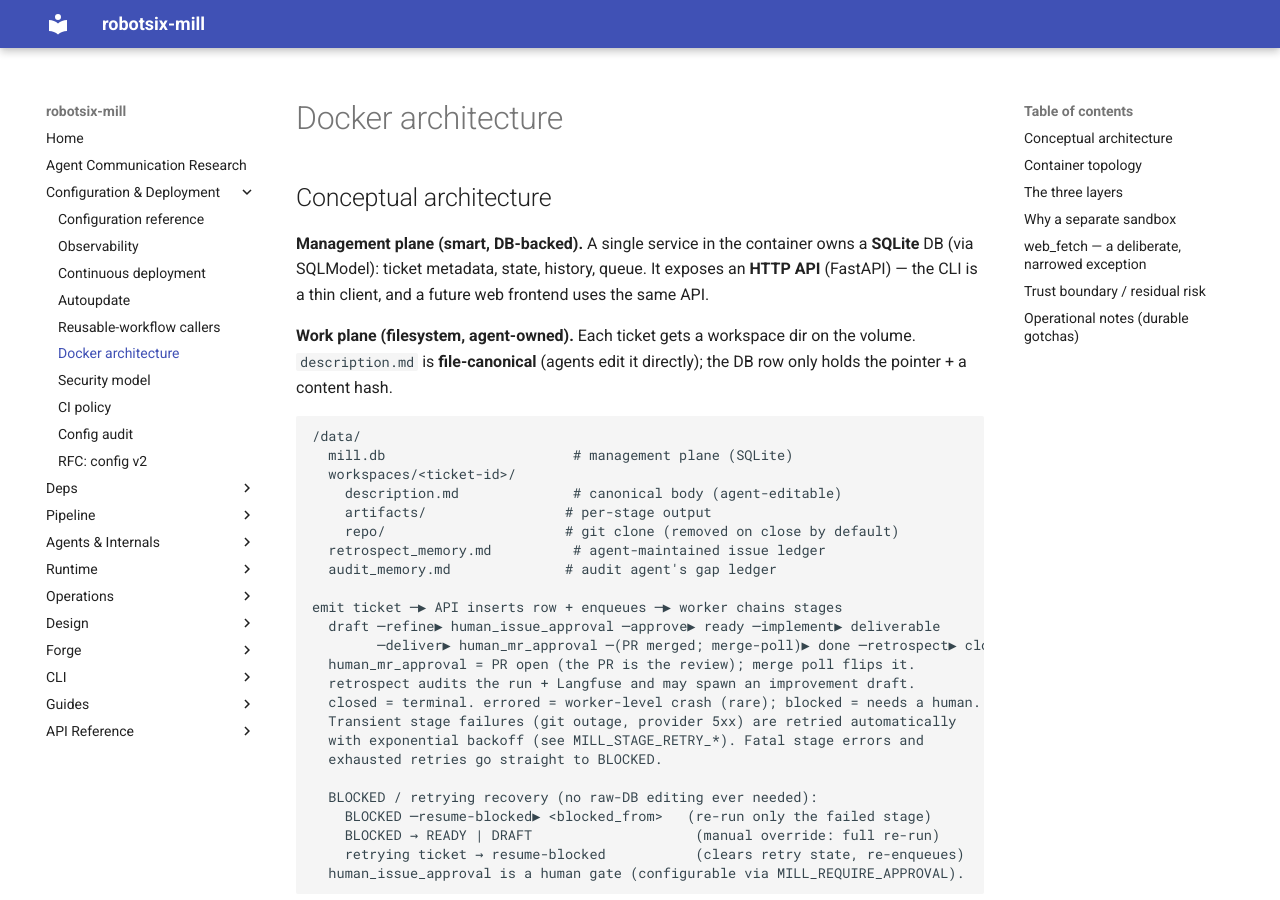
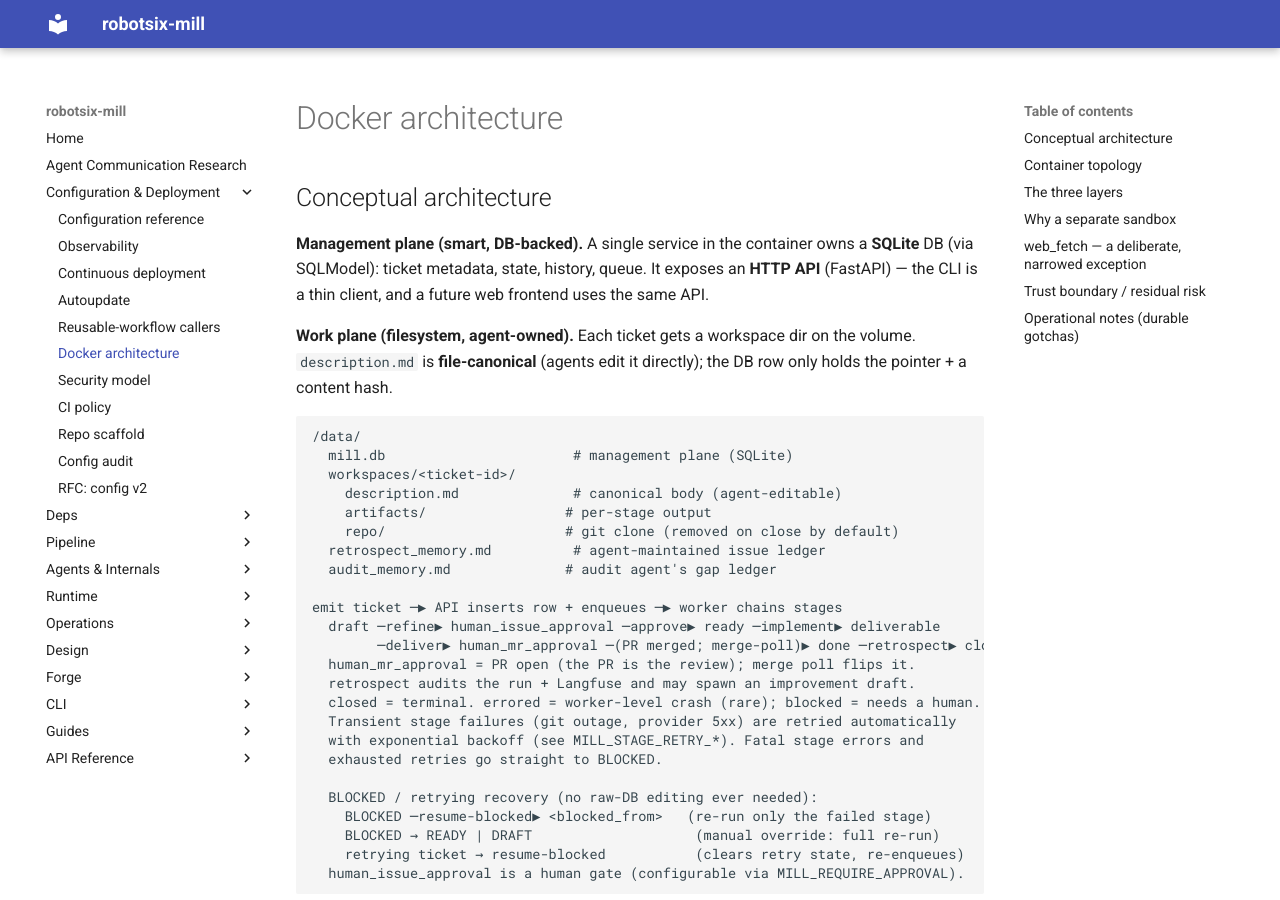
Before and after one commit to damien-robotsix/robotsix-mill, an MkDocs documentation site: the page built from docs/docker-architecture.md, in a window 1280 px wide and 900 px high. Built offline with MkDocs 1.6.1 and Material for MkDocs 9.7.7, drawn with Linux system fonts in a browser that asks for light colours.

Commit message:
ci: add repo-scaffold doc to mkdocs nav tree

```diff
--- a/mkdocs.yml
+++ b/mkdocs.yml
@@ -19,6 +19,7 @@ nav:
       - Docker architecture: docker-architecture.md
       - Security model: sandbox/security.md
       - CI policy: dev-tooling/ci-policy.md
+      - Repo scaffold: repo-scaffold/index.md
       - Config audit: config-audit.md
       - "RFC: config v2": rfc-config-v2.md
   - Deps:
```
